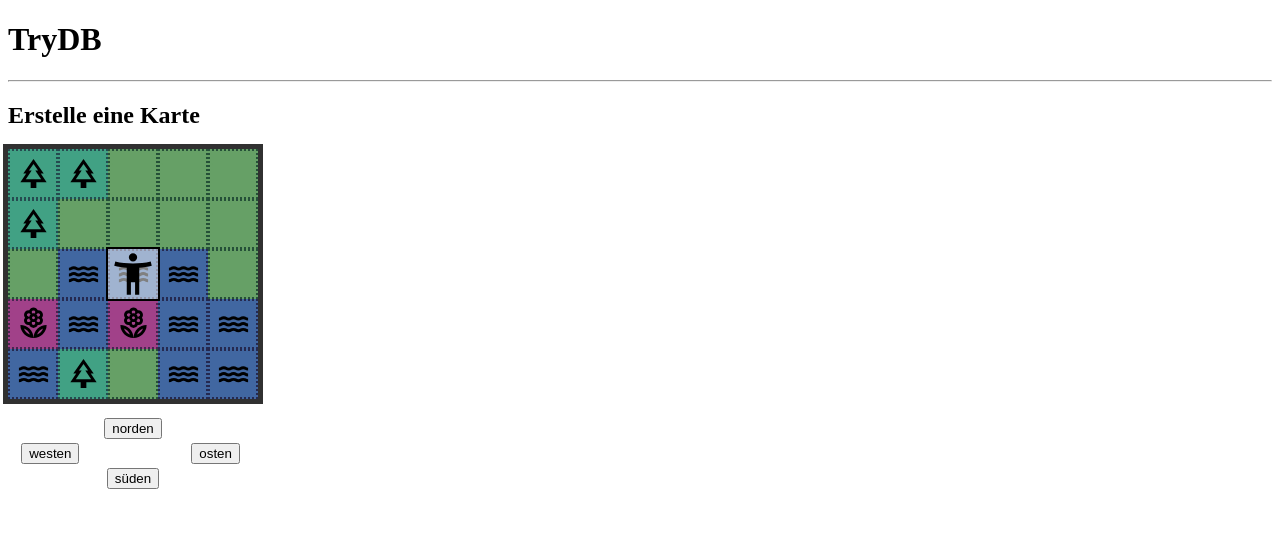
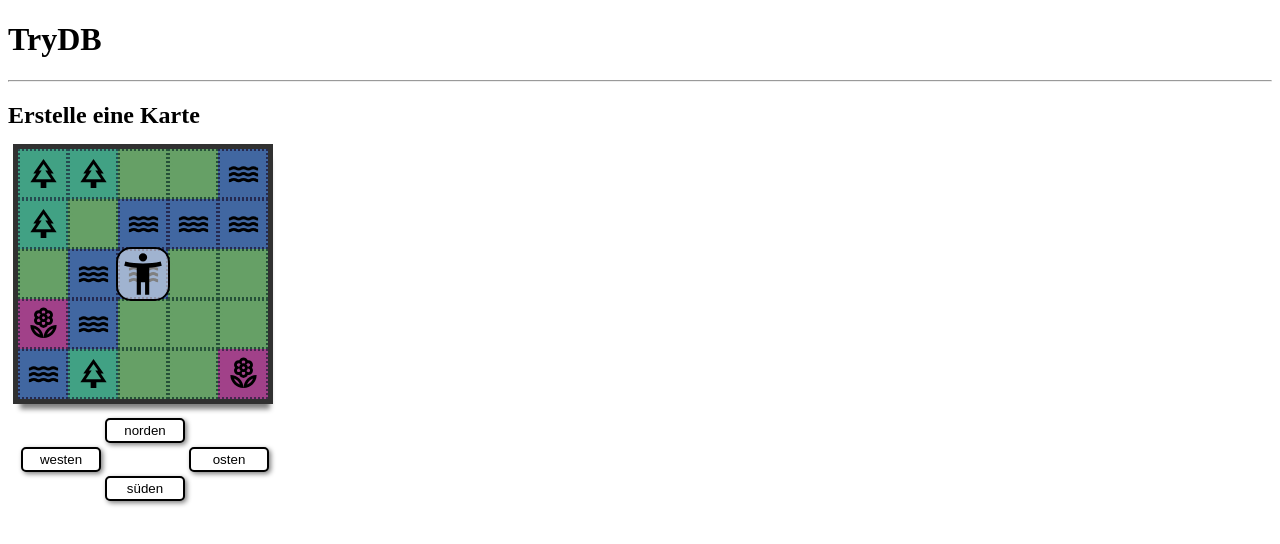
Before and after one commit to Nora404/TryDB, an Angular app: page / in a window 1280 px wide. Shown: the top 544 px of the page. Built offline with nearby package versions, Linux system fonts and the light colour scheme.

Commit message:
externe map

```diff
--- /dev/null
+++ b/src/app/mapEditor/editor/biom.ts
@@ -0,0 +1,34 @@
+
+export const biom = {
+    1: {
+        name: 'Grass',
+        layout: 'kachelGreen',
+       },
+    2: {
+        name: 'Tree',
+        layout: 'kachelTree',
+       },
+    3: {
+        name: 'Flower',
+        layout: 'kachelFlower',
+       },
+    4: {
+        name: 'Water',
+        layout: 'kachelWater',
+       },
+    5: {
+        name: 'Star',
+        layout: 'kachelStar',
+       },
+  }
+
+export const  tryMap = [
+        [biom[2],biom[2],biom[3],biom[1],biom[5],biom[1],biom[4],biom[1]],
+        [biom[2],biom[2],biom[2],biom[1],biom[3],biom[4],biom[1],biom[1]],
+        [biom[2],biom[2],biom[1],biom[4],biom[4],biom[2],biom[1],biom[2]],
+        [biom[2],biom[1],biom[4],biom[4],biom[1],biom[1],biom[1],biom[1]],
+        [biom[1],biom[1],biom[4],biom[1],biom[1],biom[1],biom[2],biom[1]],
+        [biom[2],biom[4],biom[4],biom[1],biom[1],biom[3],biom[1],biom[1]],
+        [biom[2],biom[2],biom[1],biom[1],biom[3],biom[2],biom[2],biom[1]],
+        [biom[2],biom[2],biom[1],biom[1],biom[1],biom[2],biom[1],biom[1]]
+];
--- a/src/app/mapEditor/editor/editor.component.html
+++ b/src/app/mapEditor/editor/editor.component.html
@@ -3,7 +3,7 @@
 <div id="playground">
     <div id="map">
         <div *ngFor="let row of map">
-            <div *ngFor="let cell of row" [ngClass]="getBackground(cell)" [ngStyle]="cssClass">
+            <div *ngFor="let cell of row" [ngClass]="kachelLayout(cell.layout)" [ngStyle]="cssClass">
                 <!-- {{cell}} -->
                 .
             </div>
@@ -16,7 +16,7 @@
 
 <p></p>
 
-<table style="width: 250px; text-align: center;">
+<table style="width: 250px; text-align: center; margin: 10px;">
     <tr>
         <td style="width: 33%;"></td>
         <td><button (click)="nord()">norden</button><br></td>
--- a/src/app/mapEditor/editor/editor.component.scss
+++ b/src/app/mapEditor/editor/editor.component.scss
@@ -2,6 +2,8 @@
     position: relative;
     width: 250px;
     height: 250px;
+    box-shadow: 2px 10px 5px gray;
+    margin: 10px;
 }
 
 #map{
@@ -24,39 +26,40 @@
     background-size : 75%;
     background-repeat : no-repeat;
     background-position : center;
-    transition: all;
+    transition: top 0.4s, left 0.4s;
+    border: 2px dotted;
 }
 
 .kachelStar{
     background-image : url(../../../assets/mapIcons/star.svg);
-    border: 2px dotted rgb(146, 104, 14);
+    border-color: rgb(146, 104, 14);
     background-color: rgb(212, 186, 97);
     color: rgb(212, 186, 97);
 }
 
 .kachelWater{
     background-image : url(../../../assets/mapIcons/water.svg);
-    border: 2px dotted rgb(37, 41, 80);
+    border-color: rgb(37, 41, 80);
     background-color: rgb(65, 103, 161);
     color: rgb(65, 103, 161);
 }
 
 .kachelFlower{
     background-image : url(../../../assets/mapIcons/flower.svg);
-    border: 2px dotted rgb(71, 37, 80);
+    border-color: rgb(71, 37, 80);
     background-color: rgb(161, 65, 137);
     color: rgb(161, 65, 137);
 }
 
 .kachelTree{
     background-image : url(../../../assets/mapIcons/tree.svg);
-    border: 2px dotted rgb(37, 75, 80);
+    border-color: rgb(37, 75, 80);
     background-color: rgb(65, 161, 132);
     color:  rgb(65, 161, 132);
 }
 
 .kachelGreen{
-    border: 2px dotted rgb(37, 80, 56);
+    border-color: rgb(37, 80, 56);
     background-color: rgb(102, 160, 102);
     color: rgb(102, 160, 102);
 }
@@ -64,10 +67,11 @@
 #player{
     position: absolute;
     border: 2px solid rgb(0, 0, 0);
+    border-radius: 15px;
     background-color: rgba(255, 255, 255, 0.5);
+    transform: translate(-50%, -50%);
     width: 50px;
     height: 50px;
-    transform: translate(-50%, -50%);
     top: 50%;
     left: 50%;
     z-index: 10;
@@ -76,3 +80,13 @@
     width: 100%;
     height: 100%;
 }
+
+button{
+    background-color: white;
+    border: 2px solid black;
+    border-radius: 5px;
+    width: 80px;
+    height: 25px;
+    text-align: center;
+    box-shadow: 2px 2px 5px gray;
+}
--- a/src/app/mapEditor/editor/editor.component.ts
+++ b/src/app/mapEditor/editor/editor.component.ts
@@ -1,5 +1,6 @@
-import { AfterViewInit, Component, ElementRef, OnInit, ViewChild } from '@angular/core';
+import { Component } from '@angular/core';
 import { CommonModule } from '@angular/common';
+import { biom, tryMap } from './biom';
 
 @Component({
   selector: 'app-mapEditor',
@@ -10,19 +11,7 @@ import { CommonModule } from '@angular/common';
 })
 export class MapEditorComponent{
 
-  // 1 = Wiese
-  // 2 = Baum
-  // 3 = Blume
-  // 4 = Wasser
-  // 5 = Stern
-
-  map = [[2,2,3,1,5,1,4],
-         [2,2,2,1,3,4,1],
-         [2,2,1,4,4,2,1],
-         [2,1,1,4,3,1,1],
-         [1,1,1,4,4,4,2],
-         [2,1,1,1,4,4,1],
-         [2,2,1,1,1,4,3]];
+  map = tryMap;
 
   top: number = -50;
   left: number = -50;
@@ -35,33 +24,8 @@ export class MapEditorComponent{
     'left': this.left +'px',
   }
 
-  getBackground(value:number){
-    let className = 'kachelGreen';
-
-    switch(value){
-      case 1: {
-        className = 'kachelGreen';
-        break;
-      }
-      case 2: {
-        className = 'kachelTree';
-        break;
-      }
-      case 3: {
-        className = 'kachelFlower';
-        break;
-      }
-      case 4: {
-        className = 'kachelWater';
-        break;
-      }
-      case 5: {
-        className = 'kachelStar';
-        break;
-      }
-    }
-
-    return 'kachel ' + className;
+  kachelLayout(value: string){
+    return 'kachel ' + value;
   }
 
   west(){
@@ -86,6 +50,12 @@ export class MapEditorComponent{
       ...this.cssClass,
       'top': this.top+'px',
       'left': this.left+'px',
-    }
+    };
+
+    this.test();
+  }
+
+  test(){
+    console.log(biom[1]);
   }
 }
```
